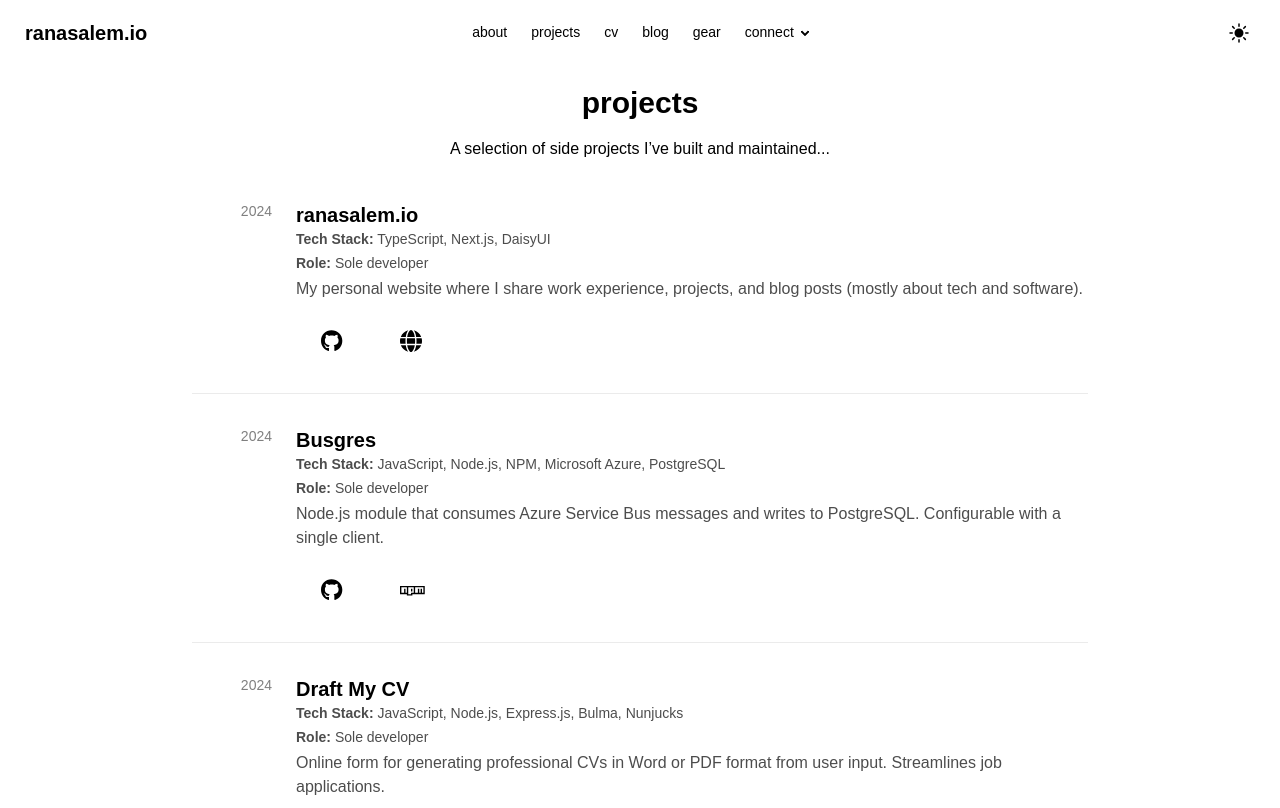
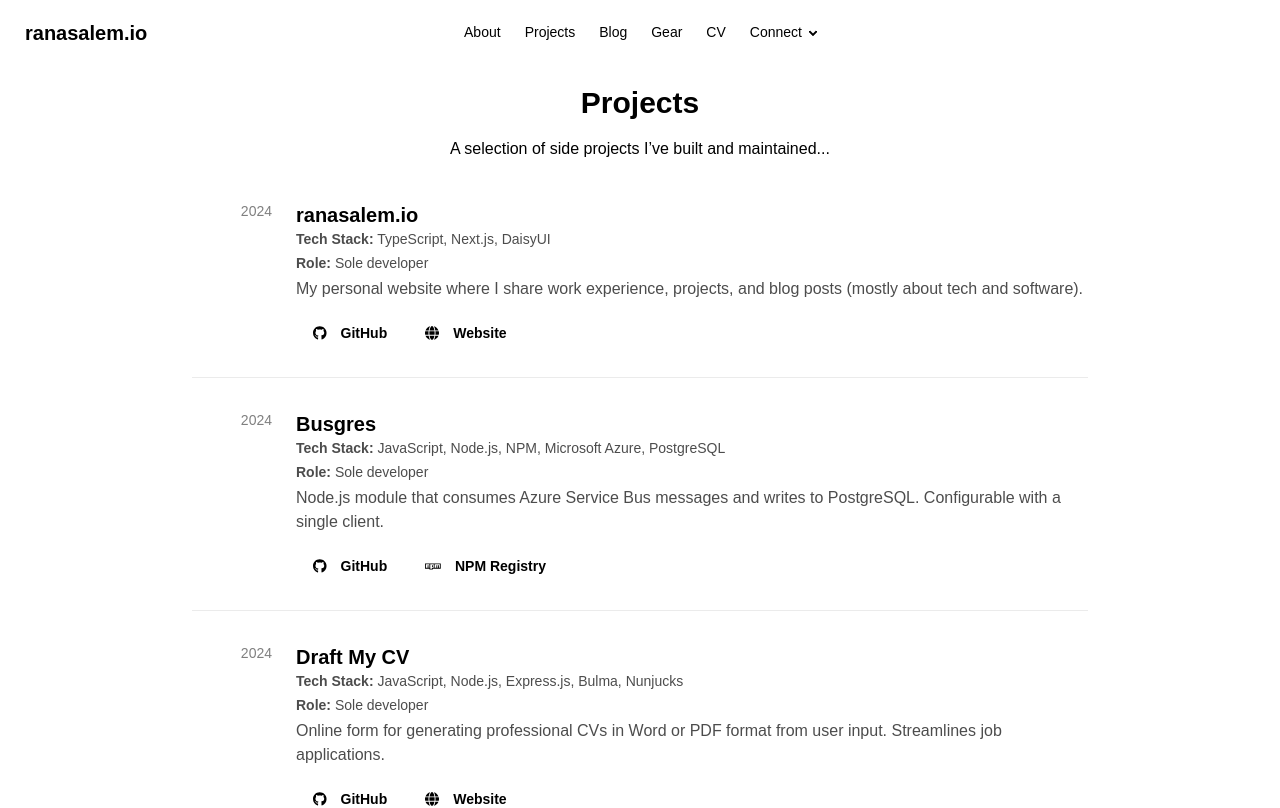
Before and after one commit to rtasalem/ranasalem.io, a Next.js app: page /projects in a window 1280 px wide. Shown: the top 808 px of the page. Built offline with nearby package versions, Linux system fonts and the light colour scheme.

Commit message:
update projects page

```diff
--- a/app/about/page.tsx
+++ b/app/about/page.tsx
@@ -3,15 +3,15 @@ export default function Experience() {
     <div className="overflow-x-auto bg-base-100 text-base-content">
       <div className="max-w-6xl mx-auto">
         <div className="text-center">
-          <h1 className="text-3xl font-bold mt-5 mb-5">about</h1>
+          <h1 className="text-3xl font-bold mt-5 mb-5">About</h1>
           <div className="max-w-2xl justify-center mx-auto">
             <p className="text-xl text-justify font-bold italic">Rana Salem</p>
             <p className="text-justify mb-8">I'm a software developer based in Scotland with a passion for building open source software and
               continuously improving the digital user experience. My educational background in forensic science fostered in me a love for experimenting
-              during my days in the lab, tinkering with sophisticated equipment primarily atomic force microscopy and scanning electron microscopy. Today,
-              this translates into my love for building things with code.</p>
+              during my days in the lab, tinkering with sophisticated equipment, primarily atomic force and scanning electron microscopy. Today,
+              this translates into my love for building applications and digital services with code.</p>
           </div>
-          <div className="photos mb-8">
+          <div className="photos mb-10">
             <div className="flex gap-2 justify-center mb-2">
               <div className="w-auto rounded">
                 <img
@@ -28,8 +28,9 @@ export default function Experience() {
                 />
               </div>
             </div>
-            <p className="text-center italic">Photographs my parents took of me developing this website.</p>
+            <p className="text-center italic">Photographs of me developing this website.</p>
           </div>
+          <h1 className="text-3xl font-bold mt-5 mb-5">Timeline</h1>
           <p className="mb-5">A timeline summarising my career so far...</p>
         </div>
         <ul className="timeline timeline-snap-icon max-md:timeline-compact timeline-vertical">
--- a/app/blog/page.tsx
+++ b/app/blog/page.tsx
@@ -25,7 +25,7 @@ export default function Blog() {
   return (
     <div className="overflow-x-auto mx-auto max-w-xl text-base-content bg-base-100">
       <div className='text-center'>
-        <h1 className="text-3xl font-bold mt-5 mb-3">blog</h1>
+        <h1 className="text-3xl font-bold mt-5 mb-3">Blog</h1>
         <p className="mb-5">A collection of all my writing...</p>
       </div>
       {posts.map((post, idx) => (
--- a/app/components/navbar/dropdown/dropdown.tsx
+++ b/app/components/navbar/dropdown/dropdown.tsx
@@ -4,7 +4,7 @@ import { dropdownItems } from '../../../constants/dropdown-items'
 export function NavDropdown() {
   return (
     <details>
-      <summary>connect</summary>
+      <summary>Connect</summary>
       <ul className="bg-base-200 rounded-t-none p-2">
         {dropdownItems.map(({ label, href, icon }) => (
           <li key={label}>
--- a/app/components/navbar/links.tsx
+++ b/app/components/navbar/links.tsx
@@ -3,11 +3,11 @@ import { NavDropdown } from "./dropdown/dropdown"
 export function NavLinks() {
   return (
     <ul className="menu menu-horizontal">
-      <li><a href="/about">about</a></li>
-      <li><a href="/projects">projects</a></li>
-      <li><a href="Rana_Salem_CV.pdf" download="Rana_Salem_CV.pdf" target="_blank">cv</a></li>
-      <li><a href="/blog">blog</a></li>
-      <li><a href="/gear">gear</a></li>
+      <li><a href="/about">About</a></li>
+      <li><a href="/projects">Projects</a></li>
+      <li><a href="/blog">Blog</a></li>
+      <li><a href="/gear">Gear</a></li>
+      <li><a href="Rana_Salem_CV.pdf" download="Rana_Salem_CV.pdf" target="_blank">CV</a></li>
       <li><NavDropdown /></li>
     </ul>
   )
--- a/app/components/navbar/navbar.tsx
+++ b/app/components/navbar/navbar.tsx
@@ -1,6 +1,8 @@
 import { NavbarBrand } from "./brand"
 import { NavLinks } from "./links"
 import { ThemeToggle } from "./themes/theme-toggle"
+
+
 
 export default function Navbar() {
   return (
@@ -12,7 +14,7 @@ export default function Navbar() {
         <NavLinks />
       </div>
       <div className="navbar-end">
-        <ThemeToggle />
+        {process.env.ENABLE_THEME_TOGGLE === 'true' && <ThemeToggle />}
       </div>
     </div>
   )
--- a/app/constants/dropdown-items.tsx
+++ b/app/constants/dropdown-items.tsx
@@ -6,8 +6,8 @@ import {
 } from '@fortawesome/free-brands-svg-icons'
 
 export const dropdownItems = [
-  { label: "email", href: 'mailto:ranatasalem@gmail.com', icon: faEnvelope },
-  { label: "github", href: 'https://github.com/rtasalem', icon: faGithub },
-  { label: 'linkedin', href: 'https://www.linkedin.com/in/ranatasalem/', icon: faLinkedin },
-  { label: 'orcid', href: "https://orcid.org/0000-0002-8683-561X", icon: faOrcid }
+  { label: "Email", href: 'mailto:ranatasalem@gmail.com', icon: faEnvelope },
+  { label: "GitHub", href: 'https://github.com/rtasalem', icon: faGithub },
+  { label: 'LinkedIn', href: 'https://www.linkedin.com/in/ranatasalem/', icon: faLinkedin },
+  { label: 'Orcid', href: "https://orcid.org/0000-0002-8683-561X", icon: faOrcid }
 ]
--- a/app/constants/projects.tsx
+++ b/app/constants/projects.tsx
@@ -9,8 +9,8 @@ export const projects = [
     description:
     "My personal website where I share work experience, projects, and blog posts (mostly about tech and software).",
     links: [
-      { icon: faGithub, url: "https://github.com/rtasalem/ranasalem.io" },
-      { icon: faGlobe, url: "https://ranasalem.io" }
+      { icon: faGithub, label: 'GitHub' ,url: "https://github.com/rtasalem/ranasalem.io" },
+      { icon: faGlobe, label: 'Website', url: "https://ranasalem.io" }
     ],
     year: 2024,
   },
@@ -21,8 +21,8 @@ export const projects = [
     description:
     "Node.js module that consumes Azure Service Bus messages and writes to PostgreSQL. Configurable with a single client.",
     links: [
-      { icon: faGithub, url: "https://github.com/rtasalem/busgres" },
-      { icon: faNpm, url: "https://www.npmjs.com/package/busgres" }
+      { icon: faGithub, label: 'GitHub', url: "https://github.com/rtasalem/busgres" },
+      { icon: faNpm, label: 'NPM Registry', url: "https://www.npmjs.com/package/busgres" }
     ],
     year: 2024,
   },
@@ -33,8 +33,8 @@ export const projects = [
     description:
     "Online form for generating professional CVs in Word or PDF format from user input. Streamlines job applications.",
     links: [
-      { icon: faGithub, url: "https://github.com/rtasalem/draft-my-cv" },
-      { icon: faGlobe, url: "https://draftmycv.co.uk" }
+      { icon: faGithub, label: 'GitHub', url: "https://github.com/rtasalem/draft-my-cv" },
+      { icon: faGlobe, label: 'Website', url: "https://draftmycv.co.uk" }
     ],
     year: 2024,
   },
@@ -45,7 +45,7 @@ export const projects = [
     description:
       "Full-stack Barbie themed e-commerce website submitted as a final group project to mark the end of being a software developer trainee at FDM Group.",
     links: [
-      { icon: faGithub, url: "https://github.com/rtasalem/barbie-ecommerce-website" }
+      { icon: faGithub, label: 'GitHub', url: "https://github.com/rtasalem/barbie-ecommerce-website" }
     ],
     year: 2023,
   }
--- a/app/gear/page.tsx
+++ b/app/gear/page.tsx
@@ -4,7 +4,7 @@ export default function Gear() {
   return (
     <div className="overflow-x-auto bg-base-100 text-base-content">
       <div className="text-center">
-        <h1 className="text-3xl font-bold mt-5 mb-3">gear</h1>
+        <h1 className="text-3xl font-bold mt-5 mb-3">Gear</h1>
         <p className="mb-5">A table of everything that I currently use day-to-day working in tech<sup>1</sup>...</p>
       </div>
       <div className="max-w-3xl mx-auto">
--- a/app/projects/page.tsx
+++ b/app/projects/page.tsx
@@ -5,7 +5,7 @@ export default function Projects() {
   return (
     <div className="bg-base-100 text-base-content">
       <div className="max-w-4xl mx-auto">
-        <h1 className="text-3xl font-bold text-center mt-5 mb-4">projects</h1>
+        <h1 className="text-3xl font-bold text-center mt-5 mb-4">Projects</h1>
         <p className="text-center text-base-content mb-10">
           A selection of side projects I’ve built and maintained...
         </p>
@@ -27,16 +27,17 @@ export default function Projects() {
                   <strong>Role:</strong> {project.role}
                 </p>
                 <p className="text-base-content/70 mb-3">{project.description}</p>
-                <div className="flex gap-2">
+                <div className="flex gap-1">
                   {project.links.map((link) => (
                     <a
                       key={link.url}
                       href={link.url}
                       target="_blank"
                       rel="noopener noreferrer"
-                      className="btn btn-xl btn-ghost"
+                      className="btn btn-m btn-ghost"
                     >
                       <FontAwesomeIcon icon={link.icon} />
+                      <p className="text-sm ml-2">{link.label}</p>
                     </a>
                   ))}
                 </div>
```
